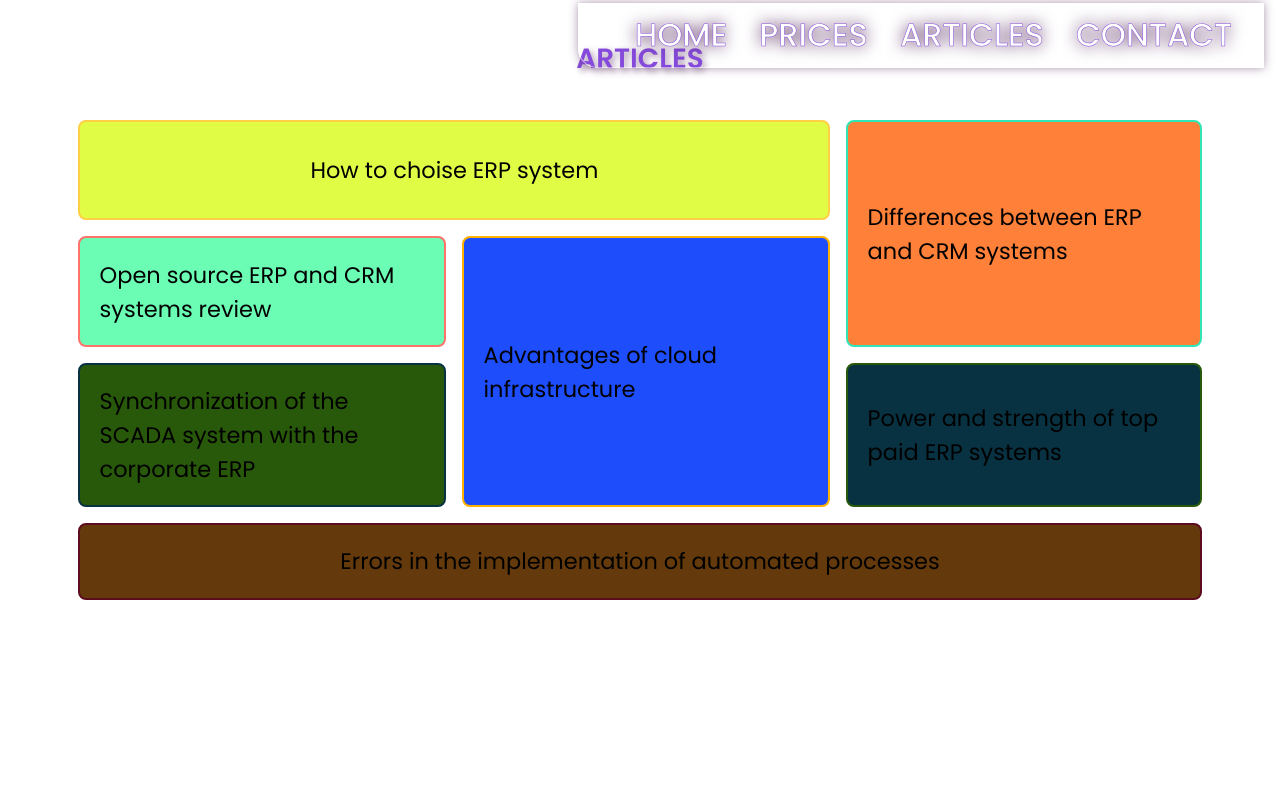
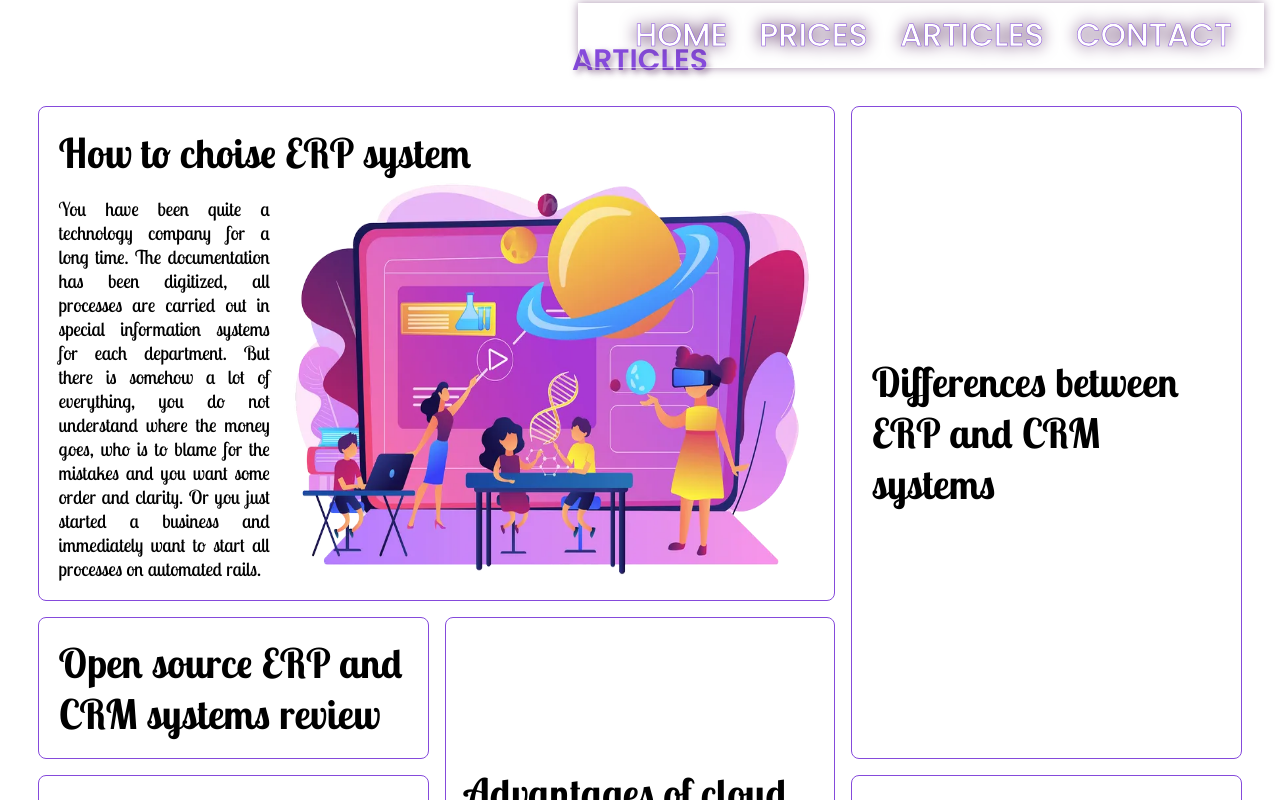
Before and after one commit to bob-nem/crm.for-all.world, a Next.js app: page /blocks/home/articles in a window 1280 px wide. Shown: the top 800 px of the page. Built offline with nearby package versions, Linux system fonts and the light colour scheme; a web font is replaced by a local one.

Commit message:
Articles block in process

```diff
--- a/pages/blocks/home/articles.js
+++ b/pages/blocks/home/articles.js
@@ -1,41 +1,53 @@
 import style from '../../../styles/Articles.module.css'
+import Image from 'next/image'
+
+import ChoiseImg from '../../../images/backgrounds/children-trianing.webp'
+
 
 export default function Articles() {
     return (
         <div className={style.Wrapper} id="articles">
             <h2 className={style.Header}>ARTICLES</h2>
             <div className={style.Container}>
-                <div className={style.Box} style={{backgroundColor: "#E0FC45", border: "2px solid #FFCF46"}}>
+                <div className={style.Box}>
                     <div className={style.Content}>
-                        <h3>How to choise ERP system</h3>
+                        <h3 className={style.H3Hover}>How to choise ERP system</h3>
+                        <div style={{display: "inline-flex"}}>
+                            <p style={{width: "45%", textAlign: "justify", padding: "1em 1em 0 0", alignSelf: "center"}}>You have been quite a technology company for a long time. The documentation has been digitized, all processes are carried out in special information systems for each department. But there is somehow a lot of everything, you do not understand where the money goes, who is to blame for the mistakes and you want some order and clarity. Or you just started a business and immediately want to start all processes on automated rails.</p>
+                            <Image
+                                src={ChoiseImg}
+                                alt={"Childrens choose electronic-document sysem"}
+                            />
+                        </div>
+
                     </div>
                 </div>
-                <div className={style.Box} style={{backgroundColor: "#FF8038", border: "2px solid #32E5B4"}}>
+                <div className={style.Box}>
                     <div className={style.Content}>
                         <h3>Differences between ERP and CRM systems</h3>
                     </div>
                 </div>
-                <div className={style.Box} style={{backgroundColor: "#6BFDB3", border: "2px solid #FF736B"}}>
+                <div className={style.Box}>
                     <div className={style.Content}>
                         <h3>Open source ERP and CRM systems review</h3>
                     </div>
                 </div>
-                <div className={style.Box} style={{backgroundColor: "#1E4EFC", border: "2px solid #FFB100"}}>
+                <div className={style.Box}>
                     <div className={style.Content}>
                         <h3>Advantages of cloud infrastructure</h3>
                     </div>
                 </div>
-                <div className={style.Box} style={{backgroundColor: "#643A0C", border: "2px solid #5D0B1E"}}>
+                <div className={style.Box}>
                     <div className={style.Content}>
                         <h3>Errors in the implementation of automated processes</h3>
                     </div>
                 </div>
-                <div className={style.Box} style={{backgroundColor: "#28590B", border: "2px solid #083242"}}>
+                <div className={style.Box}>
                     <div className={style.Content}>
                         <h3>Synchronization of the SCADA system with the corporate ERP</h3>
                     </div>
                 </div>
-                <div className={style.Box} style={{backgroundColor: "#083242", border: "2px solid #28590B"}}>
+                <div className={style.Box}>
                     <div className={style.Content}>
                         <h3>Power and strength of top paid ERP systems</h3>
                     </div>
--- a/styles/Articles.module.css
+++ b/styles/Articles.module.css
@@ -1,10 +1,12 @@
+@import url('https://fonts.googleapis.com/css2?family=Lobster+Two:ital,wght@0,400;0,700;1,400;1,700&display=swap');
+
 .Wrapper {
     padding: 3%;
 }
 
 .Header {
     text-transform: uppercase;
-    font-size: calc(20px + (33 - 20) * ((100vw - 300px) / (1920 - 300)));
+    font-size: calc(20px + 16 * ((100vw - 300px) / (1920 - 300)));
     font-weight: 600;
     color: #854adb;
     text-align: center;
@@ -18,7 +20,22 @@
     grid-template-rows: minmax(100px, auto);
     grid-auto-flow: dense;
     grid-gap: 1rem;
-    margin: 2.5rem;
+    margin-top: 1.5rem;
+}
+
+.Content h3 {
+    font-family: Lobster two;
+    font-size: 2.12em;
+    font-weight: 700;
+}
+
+.Content:hover {
+    color: white !important;
+}
+
+.Content p {
+    font-family: Lobster two;
+    font-weight: 400;
 }
 
 .Box {
@@ -28,10 +45,12 @@
     border-radius: .5rem;
     place-items: center;
     transition: .5s;
+    border: 1px solid #854adb;
 }
 
 .Box:hover {
     background: #854adb !important;
+    color: white;
 }
 
 .Box:nth-child(1) {
```
Also changed, not shown: pages/blocks/articles/howToChoiseERP.js (added, +109 -0 lines), images/backgrounds/children-trianing.webp (added), 1 other file (tests, documents, lock files or other folders).
